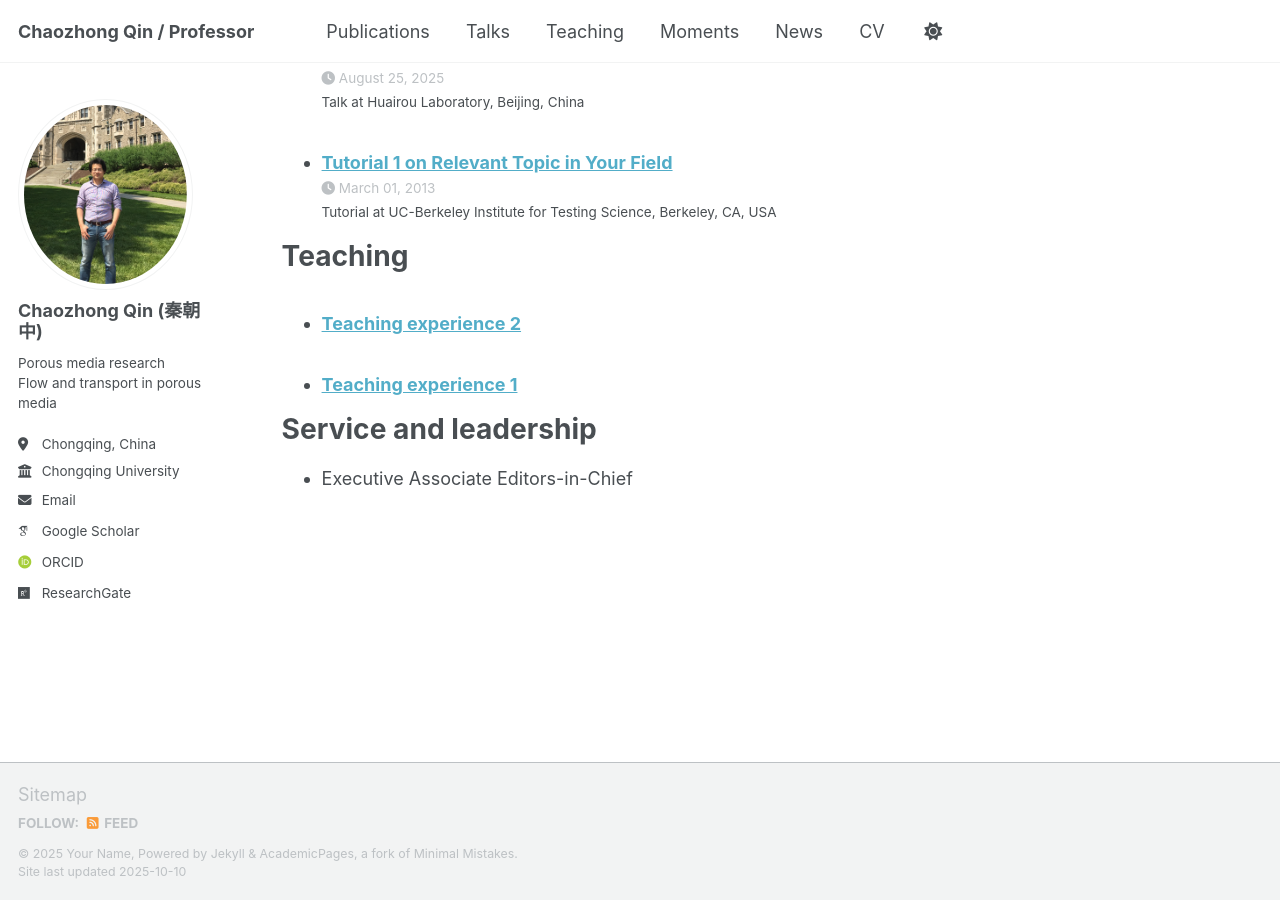
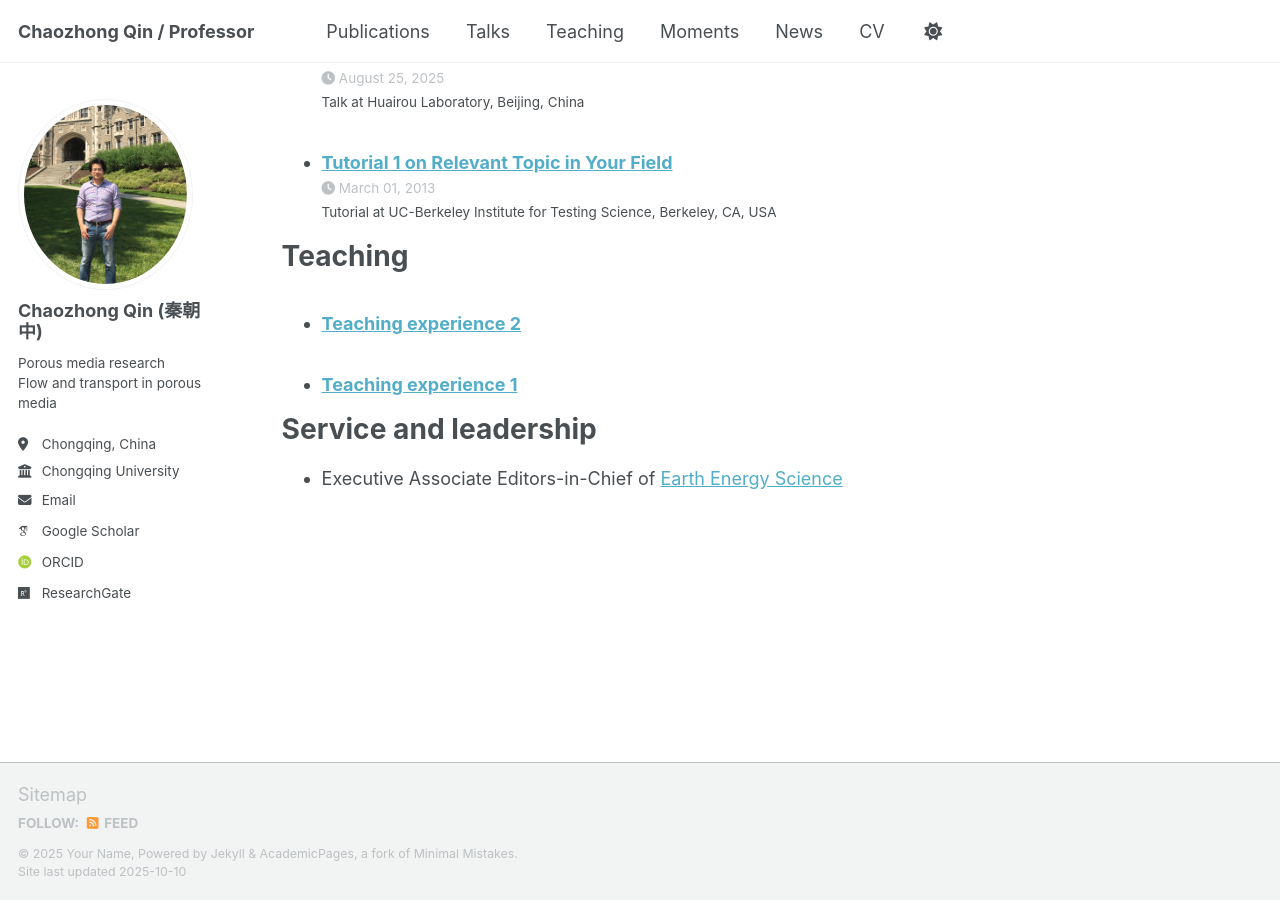
Before and after one commit to CZQIN/czqin.github.io, a Jekyll site: the page built from _pages/cv.md, in a window 1280 px wide and 900 px high, scrolled down 2208 px. Built offline with Jekyll 4.4.1, drawn with Linux system fonts in a browser that asks for light colours; some web fonts are replaced; a script that is not in the unit is left out.

Commit message:
Update cv.md

```diff
--- a/_pages/cv.md
+++ b/_pages/cv.md
@@ -61,4 +61,4 @@ Teaching
 
 Service and leadership
 ======
-* Executive Associate Editors-in-Chief
+* Executive Associate Editors-in-Chief of [Earth Energy Science](https://www.sciencedirect.com/journal/earth-energy-science)
```
